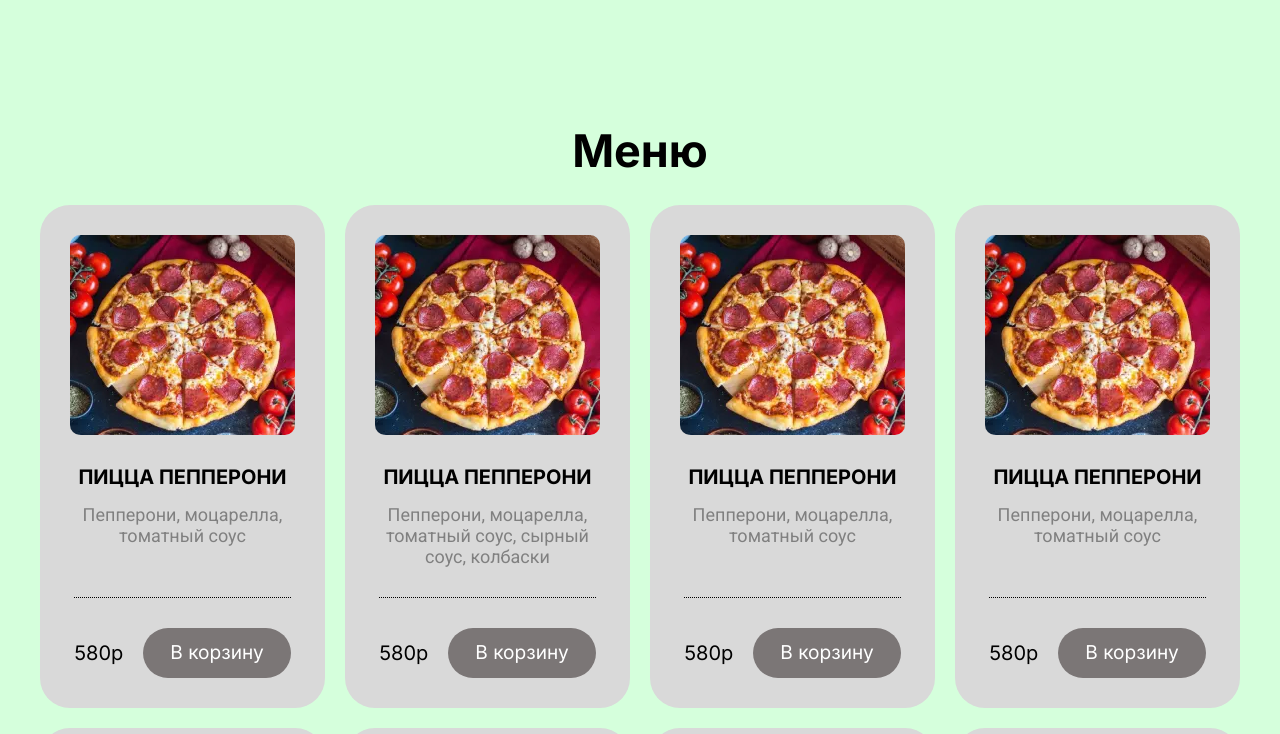
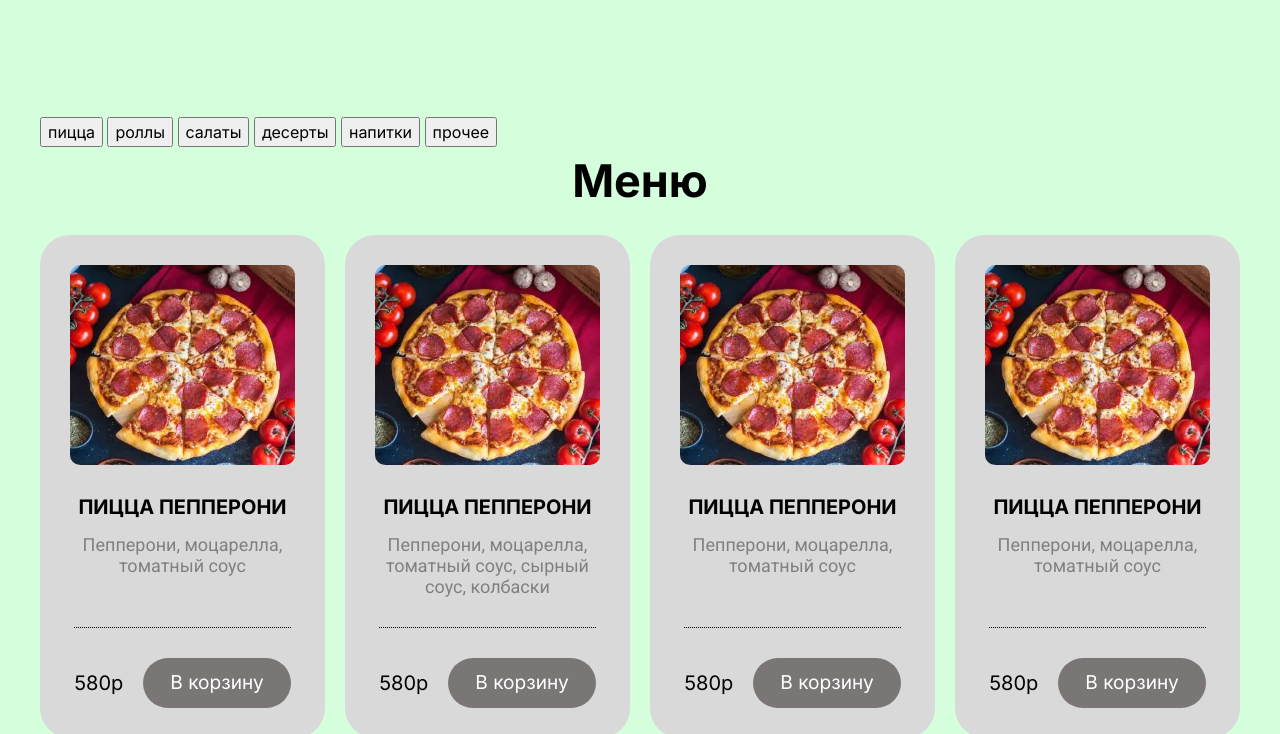
Before and after one commit to Andrew1aptev/uno, a plain HTML site: page client/index.html in a window 1280 px wide. Shown: the part 66-800 px from the top of the page. Drawn offline with Linux system fonts and the light colour scheme.

Commit message:
add buttons

```diff
--- a/client/index.html
+++ b/client/index.html
@@ -46,6 +46,14 @@
     <main class="main">
         <section class="catalog">
             <div class="catalog__container container">
+                <div class="catalog__row">
+                    <button class="catalog__button" type="button">пицца</button>
+                    <button class="catalog__button" type="button">роллы</button>
+                    <button class="catalog__button" type="button">салаты</button>
+                    <button class="catalog__button" type="button">десерты</button>
+                    <button class="catalog__button" type="button">напитки</button>
+                    <button class="catalog__button" type="button">прочее</button>
+                </div>
                 <h2 class="catalog__title">Меню</h2>
                 <div class="catalog__grid">
                     <div class="card">
```
